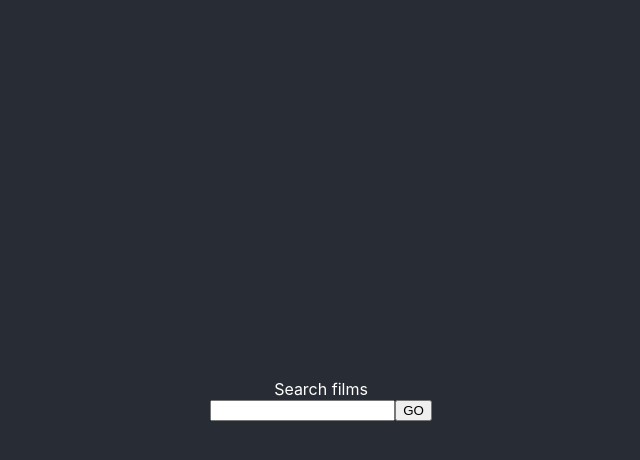
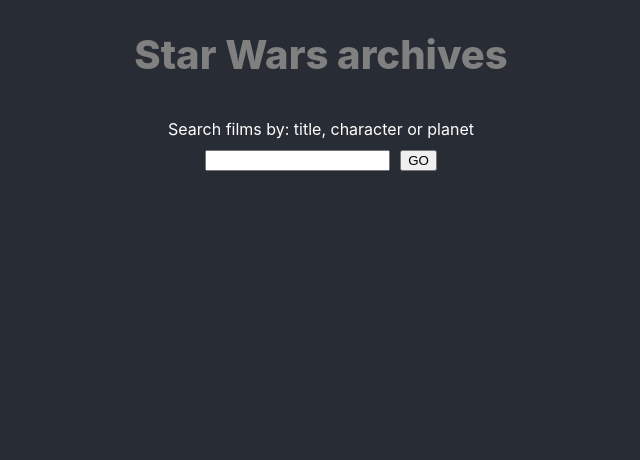
Before and after one commit to Lenchuli/Star-Wars, a React (Create React App) app: page /search in a window 1280 px wide. Shown: the top 460 px of the page, without its empty margins (319-959 px from the left). Built offline with nearby package versions, Linux system fonts and the light colour scheme.

Commit message:
Search styles

```diff
--- a/package.json
+++ b/package.json
@@ -13,7 +13,8 @@
     "react-dom": "^18.2.0",
     "react-redux": "^8.0.2",
     "react-router-dom": "^6.4.0",
-    "react-scripts": "5.0.1"
+    "react-scripts": "5.0.1",
+    "sass": "^1.54.9"
   },
   "scripts": {
     "start": "react-scripts start",
--- a/src/App.css
+++ /dev/null
@@ -1,10 +0,0 @@
-.App {
-  display: flex;
-  height: 100vh;
-  flex-direction: column;
-  align-items: center;
-  justify-content: center;
-  color: white;
-  text-align: center;
-  background-color: #282c34;
-}
--- a/src/App.jsx
+++ b/src/App.jsx
@@ -1,11 +1,11 @@
 import { BrowserRouter, Routes, Route, Navigate } from "react-router-dom";
 import { Search } from "./components/Search";
 import { Detail } from "./components/Detail";
-import "./App.css";
+import styles from "./App.module.scss";
 
 function App() {
   return (
-    <div className="App">
+    <div className={styles.main}>
       <BrowserRouter basename="/">
         <Routes>
           <Route path="search" element={<Search />} />
--- /dev/null
+++ b/src/App.module.scss
@@ -0,0 +1,6 @@
+.main {
+  height: 100vh;
+  color: white;
+  text-align: center;
+  background-color: #282c34;
+}
--- a/src/components/Search.jsx
+++ b/src/components/Search.jsx
@@ -9,6 +9,7 @@
   searchPlanets,
   getAllFilms,
 } from "../services/search";
+import styles from "./Search.module.scss";
 
 export function Search() {
   const dispatch = useDispatch();
@@ -56,9 +57,10 @@
   }
 
   return (
-    <>
-      <header className="App-header">Search films</header>
-      <div>
+    <div className={styles.container}>
+      <header className={styles.header}>Star Wars archives</header>
+      <div className={styles.description}>Search films by: title, character or planet</div>
+      <div className={styles.searcher}>
         <input
           type="text"
           value={query}
@@ -73,6 +75,6 @@
           </div>
         ))}
       </div>
-    </>
+    </div>
   );
 }
--- /dev/null
+++ b/src/components/Search.module.scss
@@ -0,0 +1,21 @@
+.container {
+    display: flex;
+    flex-direction: column;
+    align-items: center;
+    justify-content: center;
+}
+
+.header {
+    margin: 30px 0;
+    font-size: 40px;
+    font-weight: 800;
+    color: grey;
+}
+
+.description {
+    margin: 10px 0;
+}
+
+.searcher > * {
+    margin: 0 5px;
+}
```
Also changed, not shown: 1 other file (tests, documents, lock files or other folders).
